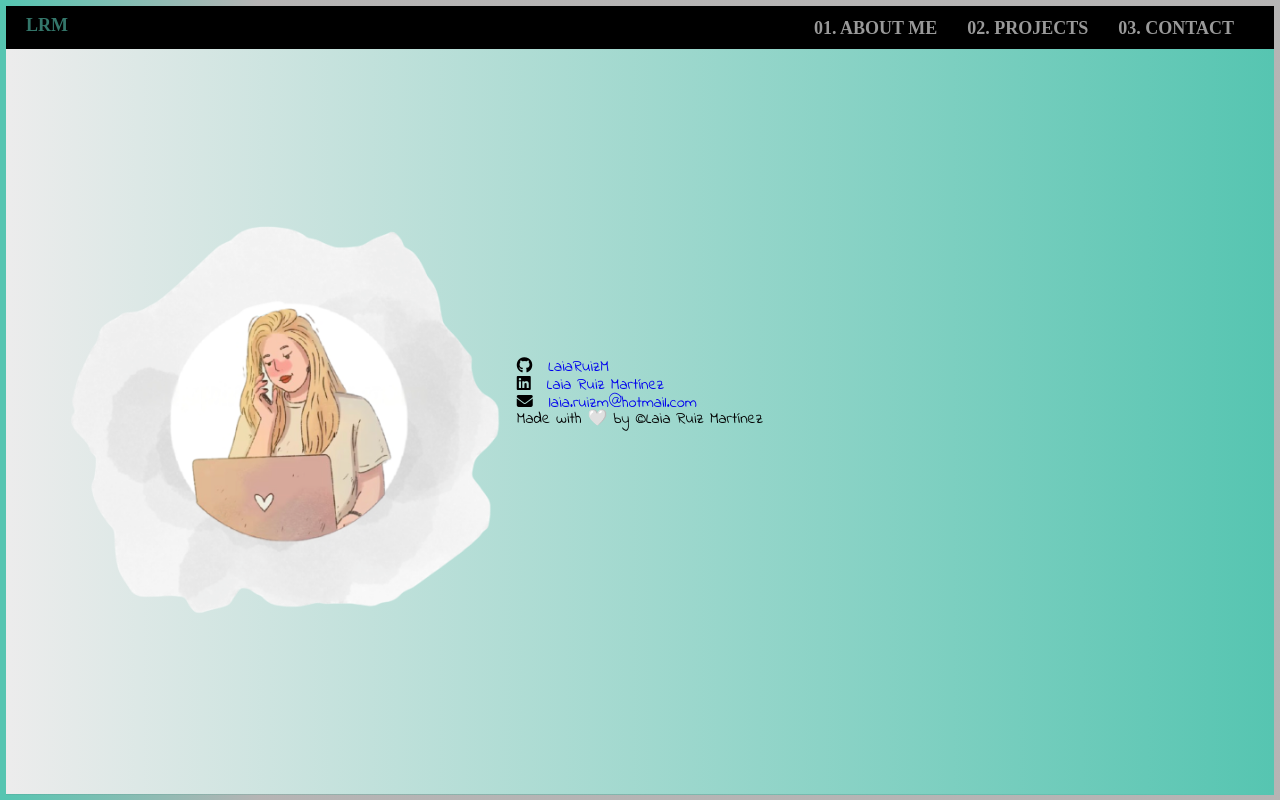
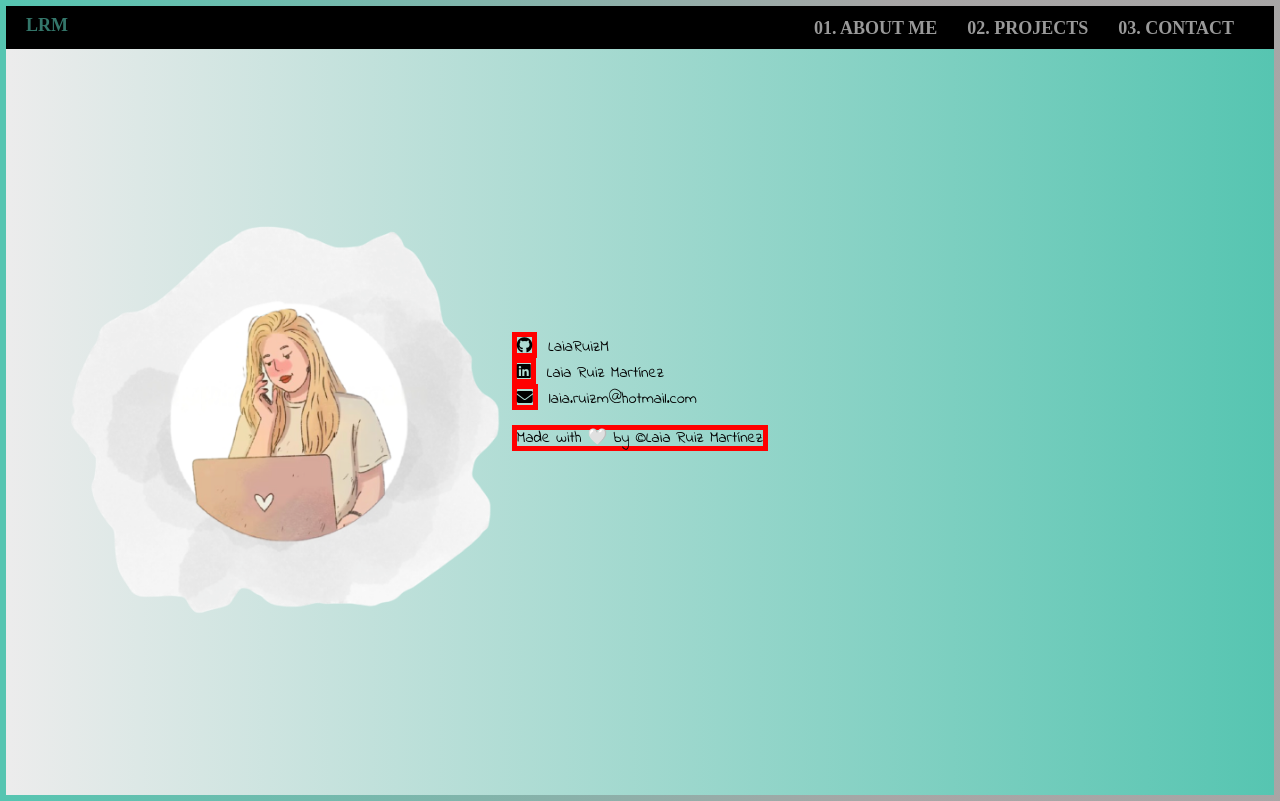
Before and after one commit to LaiaRuizM/portfolio, a React app: page /#/contact in a window 1280 px wide. Built offline with nearby package versions, Linux system fonts and the light colour scheme; a web font is replaced by a local one.

Commit message:
Fix border

```diff
--- a/src/components/Contact.js
+++ b/src/components/Contact.js
@@ -33,13 +33,7 @@ const Contact = () => {
         >
           <i className="fa-brands fa-linkedin icon"></i> Laia Ruiz Martínez
         </a>
-        <a
-          href="https://linkedin.com/in/laia-ruiz-martínez"
-          target="_blank"
-          title="Linkedin de Laia Ruiz Martínez"
-          rel="noopener noreferrer"
-          className="contact--link"
-        >
+        <a href="mailto:laia.ruizm@hotmail.com" className="contact--link">
           <i className="fa-solid fa-envelope icon"></i> laia.ruizm@hotmail.com
         </a>
         <p className="contact--text">
--- a/src/styles/App.scss
+++ b/src/styles/App.scss
@@ -1,15 +1,27 @@
 @import "./core/reset";
 
-html {
-    border: 6px solid;
-    max-width: 100%;
-    scroll-behavior: smooth;
+
+.App {
+    box-sizing: border-box;
+    min-height: 100vh;
+    border: 6px solid ;
+    // max-width: 100%;
+    // scroll-behavior: smooth;
     border-image-slice: 1;
-    border-image-source: linear-gradient(90deg, rgb(86, 197, 177), rgba(109, 106, 106, 0.5) 20%);
-    @media all and (min-width: 768px) {
-        height: 100vh;
-    }
-    @media all and (min-width: 1024px) {
-        height: 100vh;
-    }
+    // min-height: 100%;
+    border-image-source: linear-gradient(90deg, rgb(86, 197, 177), rgba(109, 106, 106, 0.6) 70%);
+    // @media all and (min-width: 768px) {
+    //     height: 100vh;
+    // }
+    // @media all and (min-width: 1024px) {
+    //     height: 100vh;
+    // }
+
+
+
+// body {
+//     box-sizing: border-box;
+//     min-height: 100vh;
+//     border: 6px solid;
+// }
 }
--- a/src/styles/layouts/AboutMe.scss
+++ b/src/styles/layouts/AboutMe.scss
@@ -38,7 +38,7 @@
         align-content: center;
         justify-content: center;
         align-items: center;
-
+        margin: 0 20px 0 25px;
     }
     &--div{
         display: flex;
--- a/src/styles/layouts/Contact.scss
+++ b/src/styles/layouts/Contact.scss
@@ -62,10 +62,16 @@
     }
     &--link{
         text-decoration: none;
+        color: black;
+    }
+    &--text{
+        margin-top: 15px;
+        border: 5px solid red;
     }
 }
 
 
 .icon{
-    margin-right: 10px;
+    margin-right: 5px;
+    border: 5px solid red;
 }
--- a/src/styles/layouts/ProjectList.scss
+++ b/src/styles/layouts/ProjectList.scss
@@ -14,9 +14,9 @@
         min-height: 80vh;
         width: 100%;
     &--list{
-        max-height: calc(100vh - 132px);
+        // max-height: calc(100vh - 132px);
         padding: 50px;
-        margin-top: 132px;
+        //margin-top: 132px;
         display: grid;
         grid-template-columns: repeat(auto-fit, minmax(220px, 250px));
         grid-template-columns: 1fr;
```
